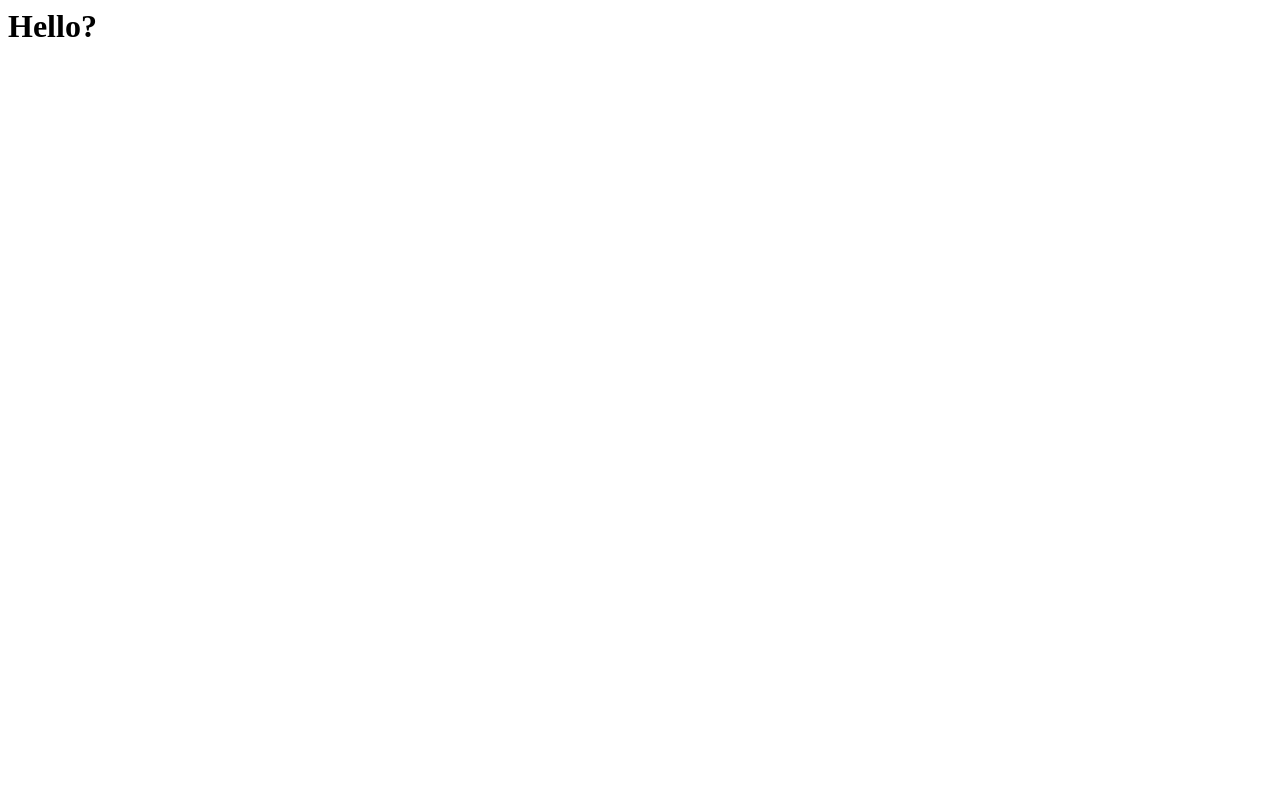
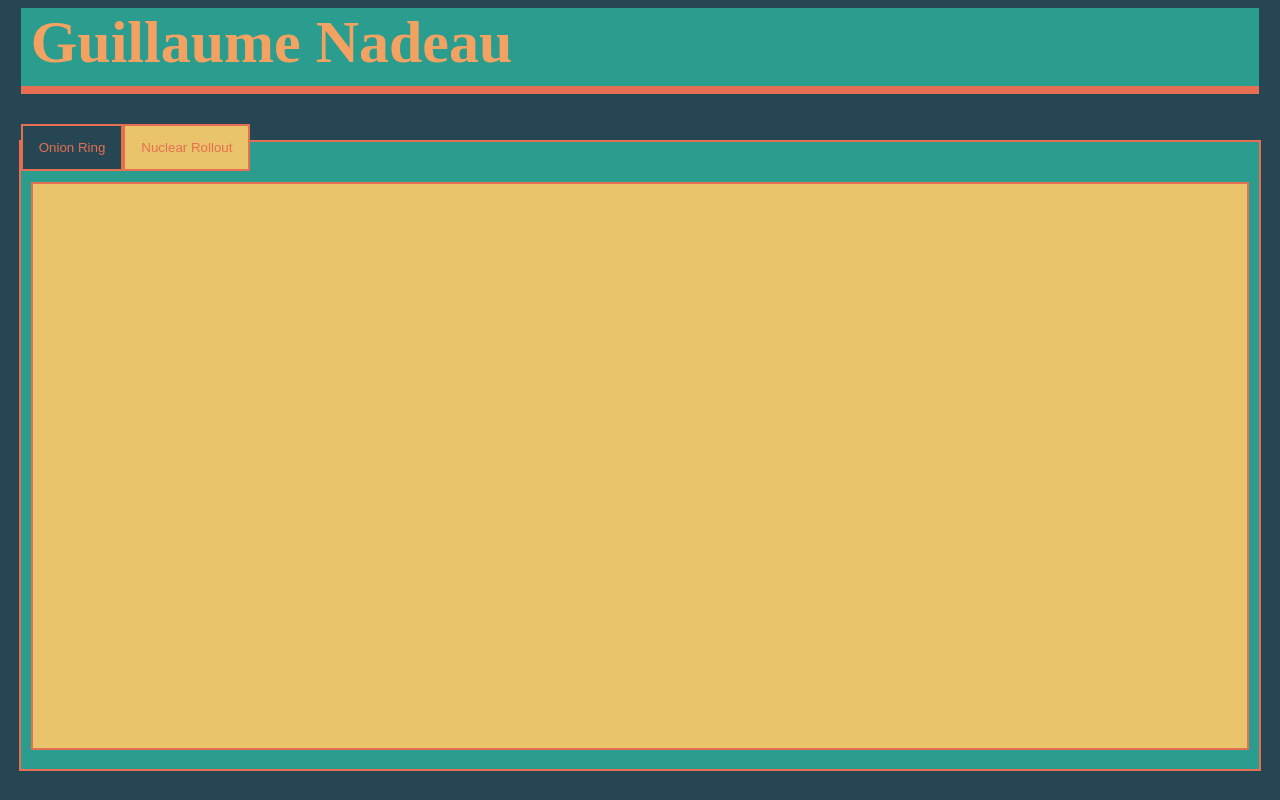
Before and after one commit to Vespucci3101/portfolio.github.io, a plain HTML site: page index.html in a window 1280 px wide. Drawn offline with Linux system fonts and the light colour scheme.

Commit message:
portfolio start

```diff
--- /dev/null
+++ b/app.css
@@ -0,0 +1,85 @@
+/* Palette */
+/* 264653
+2A9D8F
+E9C46A
+F4A261
+E76F51 */
+
+body {
+    background-color: #264653;
+}
+
+.header {
+    background-color: #2A9D8F;
+    width: 98%;
+    height: 10%;
+    margin: auto;
+}
+
+h1 {
+    color: #F4A261;
+    font-size: 60px;
+    margin-left: 10px;
+    margin-top: 0px;
+}
+
+.seperator {
+    background-color: #E76F51;
+    width: 98%;
+    height: 1%;
+    margin: auto;
+}
+
+.tab {
+    width: 98%;
+    height: 2%;
+    margin: auto;
+    margin-top: 30px;
+}
+
+.tab button {
+    background-color: #E9C46A;
+    color: #E76F51;
+    border: 2px solid #E76F51;
+    float: left;
+    /* border: none; */
+    outline: none;
+    cursor: pointer;
+    padding: 14px 16px;
+    transition: 0.3s;
+}
+
+/* Change background color of buttons on hover */
+.tab button:hover {
+    background-color: #ddd;
+}
+
+/* Create an active/current tablink class */
+.tab button.active {
+    background-color: #264653;
+}
+
+/* Style the tab content */
+.tabcontent {
+    display: none;
+    padding: 6px 12px;
+    border: 1px solid #ccc;
+    border-top: none;
+}
+
+.content {
+    background-color: #2A9D8F;
+    width: 98%;
+    height: 80%;
+    margin: auto;
+    border: 2px solid #E76F51;
+}
+
+.tab-content {
+    background-color: #E9C46A;
+    width: 98%;
+    height: 90%;
+    margin: auto;
+    margin-top: 40px;
+    border: 2px solid #E76F51;
+}
--- /dev/null
+++ b/app.js
@@ -0,0 +1,11 @@
+function SelectTab(event)
+{
+    var tablinks;
+    tablinks = document.getElementsByClassName("tablinks");
+    for (var i = 0; i < tablinks.length; i++)
+    {
+        tablinks[i].className = tablinks[i].className.replace(" active", "");
+    }
+
+    event.currentTarget.className += " active";
+}
--- a/index.html
+++ b/index.html
@@ -1 +1,21 @@
-<h1>Hello?</h1>
+<html>
+    <link rel="stylesheet" href="app.css">
+    <script src="app.js"></script>
+    <body>
+        <div class="header">
+            <h1>Guillaume Nadeau</h1>
+        </div>
+        <div class="seperator">
+
+        </div>
+        <div class="tab">
+            <button class="tablinks active" onclick="SelectTab(event)">Onion Ring</button>
+            <button class="tablinks" onclick="SelectTab(event)">Nuclear Rollout</button>
+        </div>
+        <div class="content">
+            <div class="tab-content">
+
+            </div>
+        </div>
+    </body>
+</html>
```
